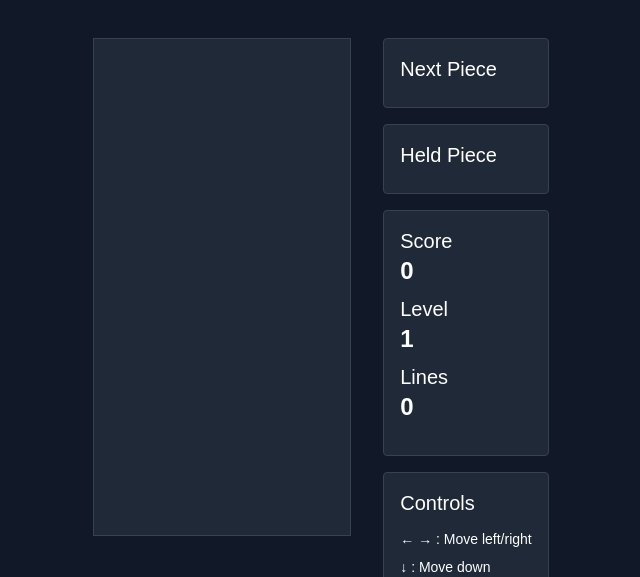
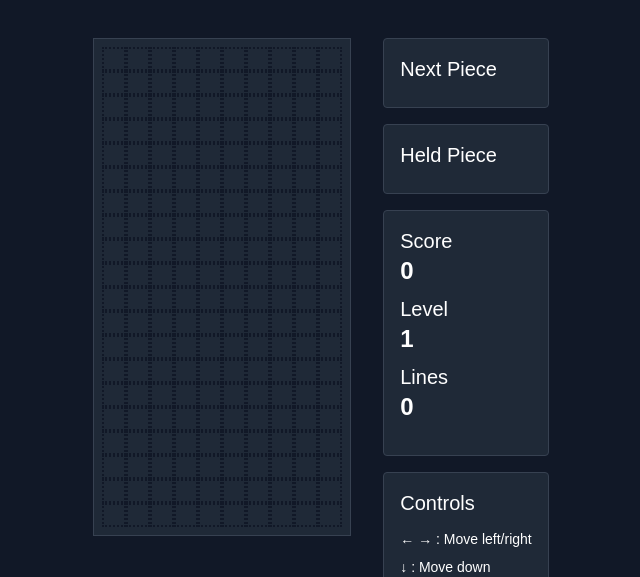
Before and after one commit to brandonwong91/tetris-party, a Next.js app: page / in a window 1280 px wide. Shown: the top 577 px of the page, without its empty margins (319-959 px from the left). Built offline with nearby package versions, Linux system fonts and the light colour scheme.

Commit message:
Fix styling border

```diff
--- a/app/components/tetris.tsx
+++ b/app/components/tetris.tsx
@@ -60,7 +60,7 @@ export function Tetris() {
 
     const style = {
       backgroundColor: ghost ? "#ffffff33" : TETROMINOS[cell].color,
-      border: "1px solid rgba(255, 255, 255, 0.1)",
+      border: "1px solid rgba(255, 255, 255, 0.3)",
     };
 
     return <div className="w-full h-full" style={style} />;
@@ -103,7 +103,10 @@ export function Tetris() {
     return board.map((row, y) => (
       <div key={y} className="flex">
         {row.map((cell, x) => (
-          <div key={`${y}-${x}`} className="w-6 h-6">
+          <div
+            key={`${y}-${x}`}
+            className="w-6 h-6 border-dotted border-gray-900 border-y-2 border-x-2"
+          >
             {renderCell(cell)}
           </div>
         ))}
```
